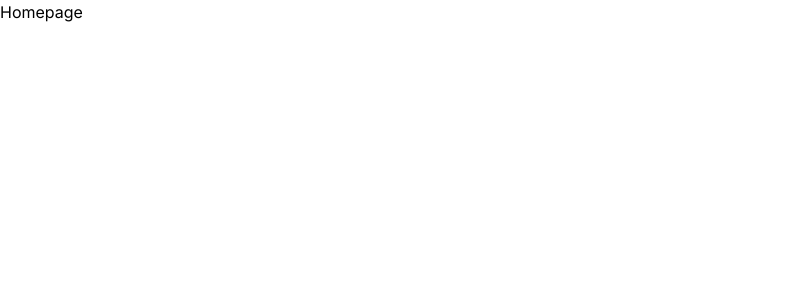
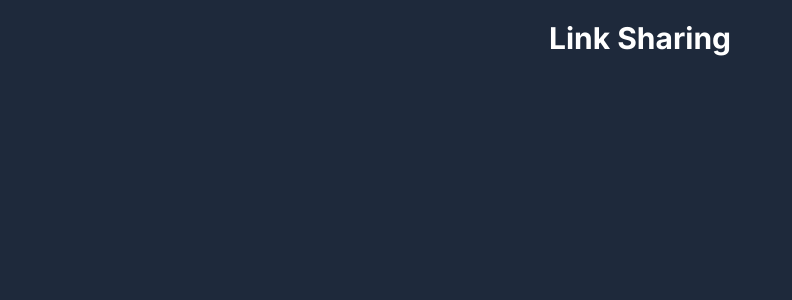
Before and after one commit to brandonmcconathy/link-sharing, a Next.js app: page / in a window 1280 px wide. Shown: the top 300 px of the page, without its empty margins (0-792 px from the left). Built offline with nearby package versions, Linux system fonts and the light colour scheme.

Commit message:
Added title and background color

```diff
--- a/src/app/layout.tsx
+++ b/src/app/layout.tsx
@@ -15,7 +15,7 @@ export default function RootLayout({
   children: React.ReactNode;
 }>) {
   return (
-    <html lang="en">
+    <html lang="en" className="bg-slate-800 text-white">
       <body className={inter.className}>{children}</body>
     </html>
   );
--- a/src/app/page.tsx
+++ b/src/app/page.tsx
@@ -2,6 +2,8 @@
 
 export default function Home() {
   return (
-    <h1>Homepage</h1>
+      <main className="flex flex-col justify-center items-center">
+        <h1 className="mt-5 mb-10 text-3xl font-bold">Link Sharing</h1>
+      </main>
   );
 }
```
